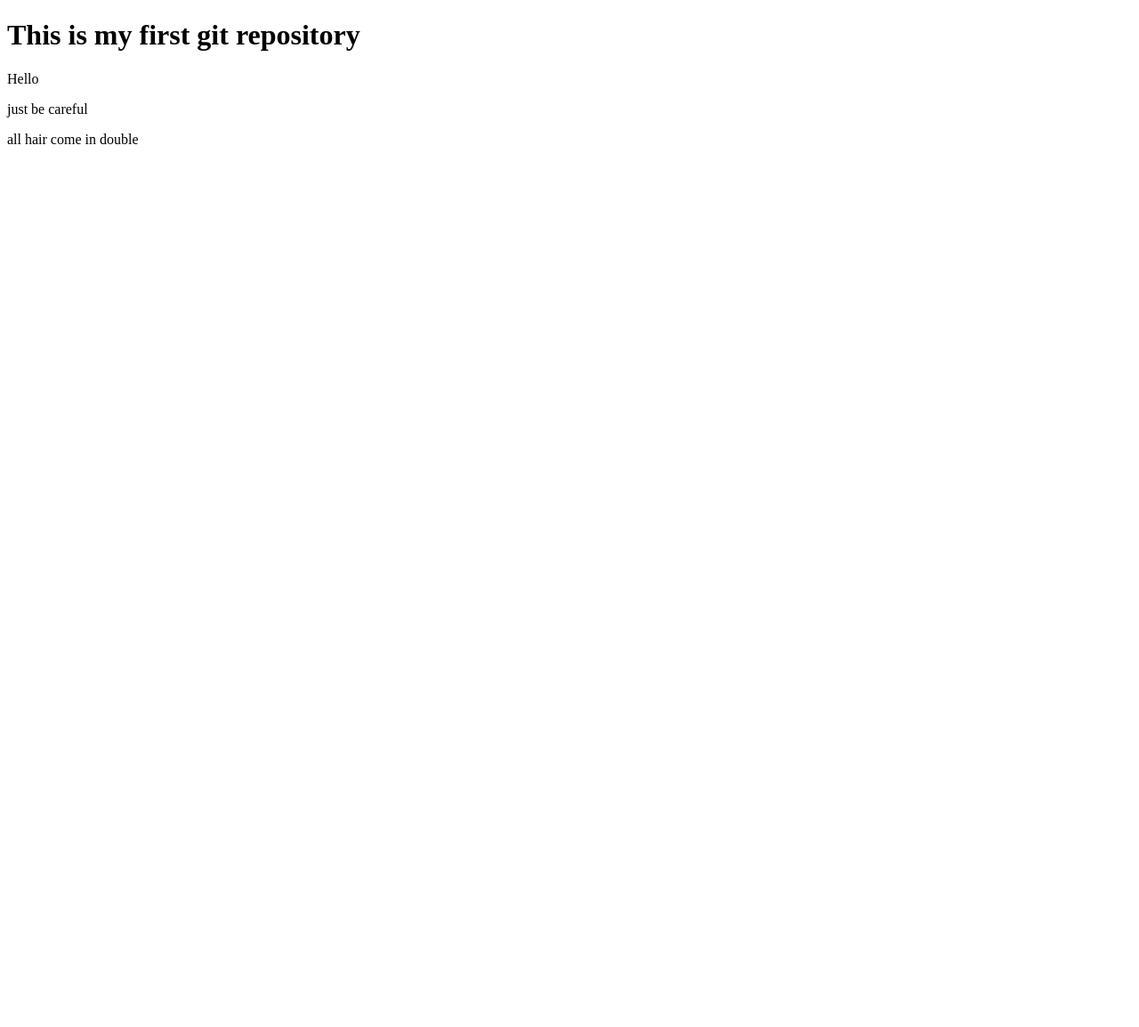
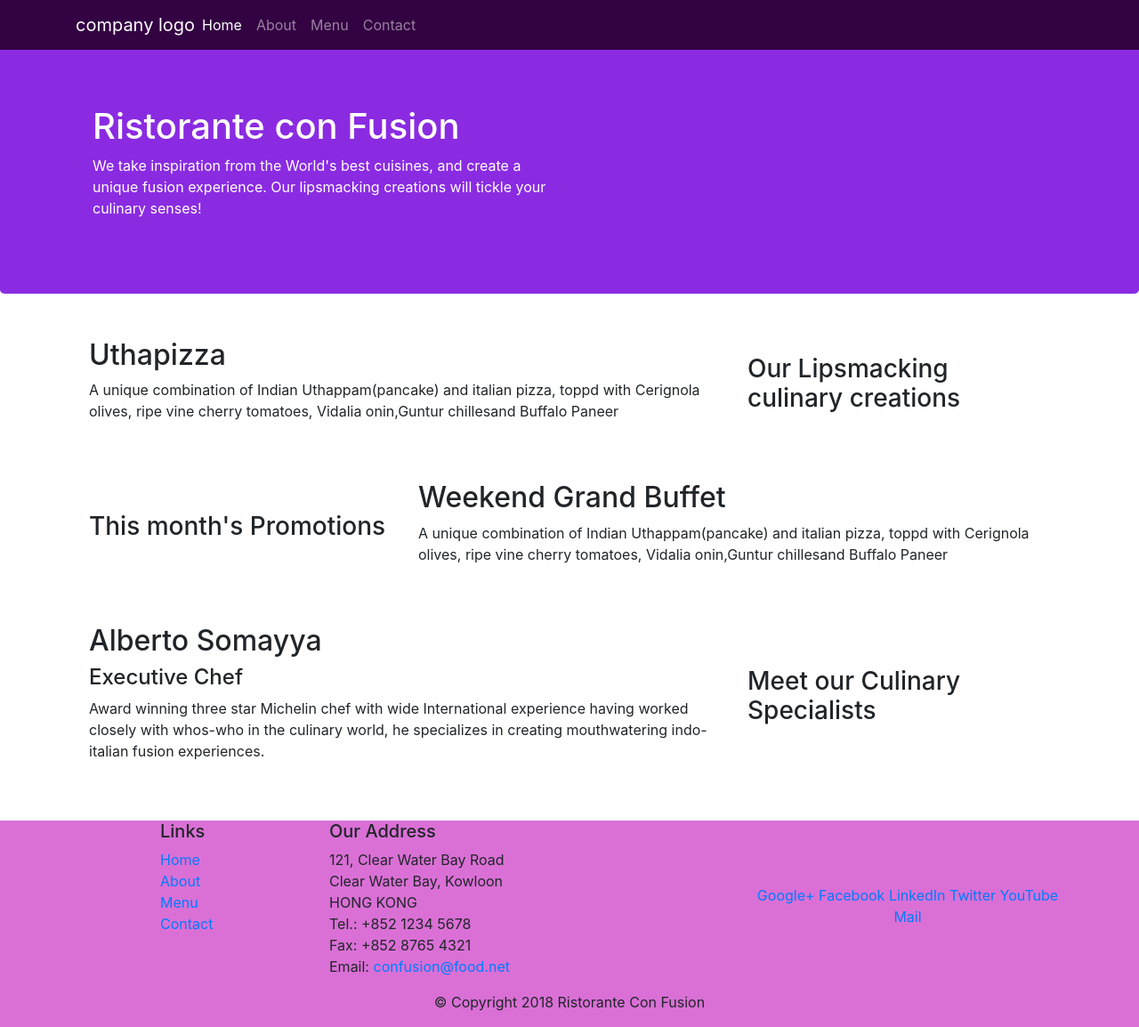
Before and after one commit to ebysans/Git-test, a website: page index.html in a window 1280 px wide. Shown: the whole page at 89% size. Before the commit the page ends 800 px from the top, so only its background shows below. Drawn offline with nearby package versions, Linux system fonts and the light colour scheme.

Commit message:
fifth commit

```diff
--- /dev/null
+++ b/css1/aboutstyle.css
@@ -0,0 +1,21 @@
+.row-header{
+    color:white;
+    margin:4px 4px 4px 4px;
+}
+.row-body{
+    margin:50px 0px;
+}
+.jumbotron{
+    background: blueviolet;
+}
+.footer{
+    background: orchid;
+}
+body{
+    /*this will give space for the navigation bar */
+    padding: 50px 0px 0px 0px;
+    z-index: 0;
+}
+.navbar-dark{
+    background: rgb(51, 2, 66);
+}
--- a/index.html
+++ b/index.html
@@ -2,13 +2,116 @@
 <html lang="en">
 <head>
     <meta charset="UTF-8">
+    <meta name="viewport" content="width=device-width, initial-scale=1.0">
+    <meta http-equiv="X-UA-Compatible" content="ie=edge">
+
+    <link rel="stylesheet" href="node_modules/bootstrap-4.0.0-dist/css/bootstrap.min.css">
+    <link rel="stylesheet" href="css1/aboutstyle.css">
     <title>Document</title>
 </head>
 <body>
-    <h1>This is my first git repository</h1>
-    <p>Hello</p>
-    <p>just be careful</p>
-    <p>all hair come in double</p>
+    <nav class="navbar navbar-dark navbar-expand-sm fixed-top">
+        <div class="container">
+            <button class="navbar-toggler" type="button" data-toggle="collapse" data-target="#Navbar">
+                <span class="navbar-toggler-icon"></span>
+            </button>
+            <a class="navbar-brand mr-auto" href="#">company logo</a>
+            <div class="collapse navbar-collapse" id="Navbar">
+                <ul class="navbar-nav mr-auto">
+                    <li class="nav-item active"><a class="nav-link" href="#">Home</a></li>
+                    <li class="nav-item"><a class="nav-link" href="/aboutus.html">About</a></li>
+                    <li class="nav-item"><a class="nav-link">Menu</a></li>
+                    <li class="nav-item"><a class="nav-link">Contact</a></li>
+                </ul>
+            </div>
 
+        </div>
+    </nav>
+    <header class="jumbotron">
+            <div class="container">
+                <div class="row row-header">
+                    <div class="col-12 col-sm-6">
+                        <h1>Ristorante con Fusion</h1>
+                        <p>We take inspiration from the World's best cuisines, and create a unique fusion experience. Our lipsmacking creations will tickle your culinary senses!</p>
+                    </div>
+                    <div class="col-12 col-sm">
+                    </div>
+                </div>
+            </div>
+        </header>
+
+        <div class="container">
+            <div class="row row-body align-items-center">
+                <div class="col-12 col-sm-4 order-sm-last">
+                    <h3>Our Lipsmacking culinary creations</h3>
+                </div>
+                <div class="col col-sm order-sm-first">
+                    <h2>Uthapizza</h2>
+                    <p>A unique combination of Indian Uthappam(pancake) and italian pizza, toppd with Cerignola olives, ripe vine cherry tomatoes, Vidalia onin,Guntur chillesand Buffalo Paneer</p>
+                </div>
+            </div>
+            <div class="row row-body align-items-center">
+                <div class="col-12 col-sm-4">
+                    <h3>This month's Promotions</h3>
+                </div>
+                <div class="col col-sm">
+                    <h2>Weekend Grand Buffet</h2>
+                    <p>A unique combination of Indian Uthappam(pancake) and italian pizza, toppd with Cerignola olives, ripe vine cherry tomatoes, Vidalia onin,Guntur chillesand Buffalo Paneer</p>
+                </div>
+            </div>
+            <div class="row row-body align-items-center">
+                <div class="col-12 col-sm-4 order-sm-last">
+                    <h3>Meet our Culinary Specialists</h3>
+                </div>
+                <div class="col col-sm order-sm-first">
+                    <h2>Alberto Somayya</h2>
+                    <h4>Executive Chef</h4>
+                    <p>Award winning three star Michelin chef with wide International experience having worked closely with whos-who in the culinary world, he specializes in creating mouthwatering indo-italian fusion experiences.</p>
+                </div>
+            </div>
+        </div>
+
+        <footer class="footer">
+            <div class="container">
+                <div class="row">
+                    <div class="col-4 offset-1 col-sm-2">
+                        <h5>Links</h5>
+                        <ul class="list-unstyled">
+                            <li><a href="#">Home</a></li>
+                            <li><a href="/aboutus.html">About</a></li>
+                            <li><a href="#">Menu</a></li>
+                            <li><a href="#">Contact</a></li>
+                        </ul>
+                    </div>
+                    <div class="col-7 col-sm-5">
+                        <h5>Our Address</h5>
+                        <address>
+                            121, Clear Water Bay Road<br>
+                            Clear Water Bay, Kowloon<br>
+                            HONG KONG<br>
+                            Tel.: +852 1234 5678<br>
+                            Fax: +852 8765 4321<br>
+                            Email: <a href="mailto:confusion@food.net">confusion@food.net</a>
+                        </address>
+                    </div>
+                    <div class="col-12 col-sm-4 align-self-center">
+                        <div class="text-center">
+                            <a href="http://google.com/+">Google+</a>
+                            <a href="http://www.facebook.com/profile.php?id=">Facebook</a>
+                            <a href="http://www.linkedin.com/in/">LinkedIn</a>
+                            <a href="http://twitter.com/">Twitter</a>
+                            <a href="http://youtube.com/">YouTube</a>
+                            <a href="mailto:">Mail</a>
+                        </div>
+                    </div>
+                </div>
+                <div class="row justify-content-center">
+                    <div class="col-auto">
+                        <p>© Copyright 2018 Ristorante Con Fusion</p>
+                    </div>
+                </div>
+            </div>
+        </footer>
+    <script src="node_modules/bootstrap-4.0.0-dist/js/bootstrap.min.js"></script>
 </body>
 </html>
```
Also changed, not shown: aboutus.html (added, +130 -0 lines).
